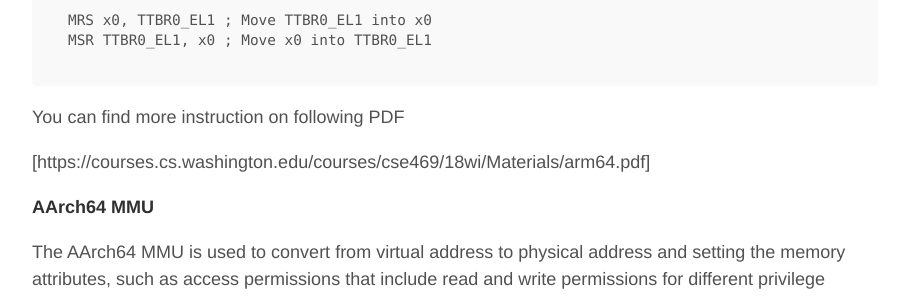
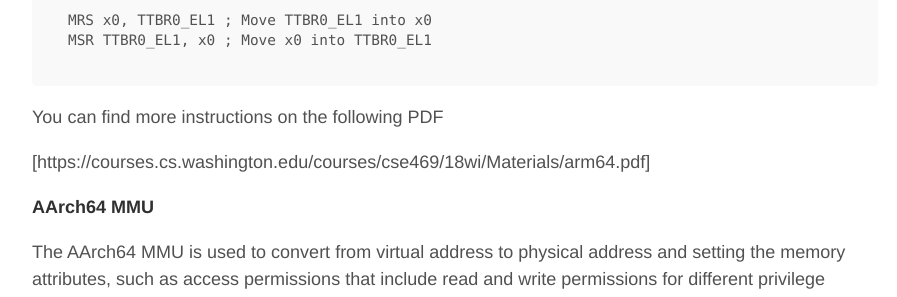
Before and after one commit to ChAndreas/chandreas.github.io, a Jekyll site: the page built from _posts/2019-01-29-introduction-aarch64.md, in a window 1280 px wide and 900 px high, scrolled down 6020 px. Shown: the part 153-450 px from the top of the window, without its empty margins (185-1082 px from the left). Built offline with Jekyll 4.4.1, drawn with Linux system fonts in a browser that asks for light colours.

Commit message:
Update 2019-01-29-introduction-aarch64.md

```diff
--- a/_posts/2019-01-29-introduction-aarch64.md
+++ b/_posts/2019-01-29-introduction-aarch64.md
@@ -210,7 +210,7 @@ Example
 	MRS x0, TTBR0_EL1 ; Move TTBR0_EL1 into x0
 	MSR TTBR0_EL1, x0 ; Move x0 into TTBR0_EL1
 
-You can find more instruction on following PDF
+You can find more instructions on the following PDF
 
 [https://courses.cs.washington.edu/courses/cse469/18wi/Materials/arm64.pdf]
 
```
